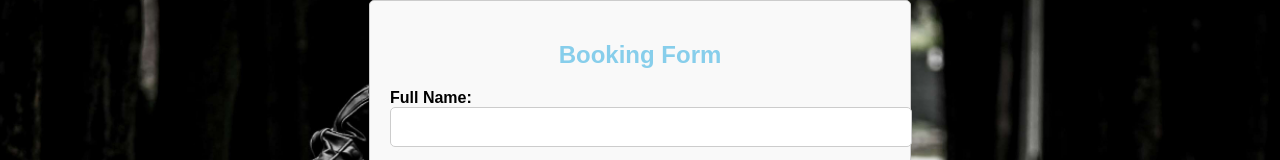
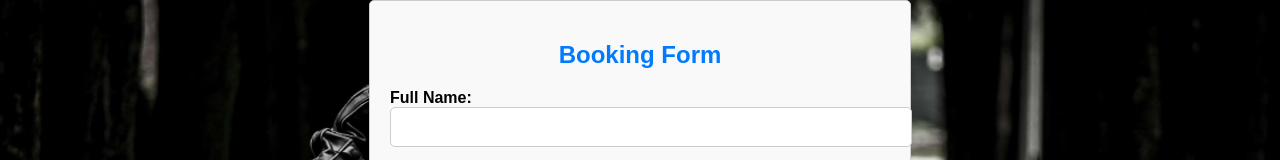
Before and after one commit to Rahul-R-1796/Bike_Service_App, a React (Create React App) app in the folder Bike_Service_Front_End/: page /booking in a window 1280 px wide. Shown: the top 160 px of the page. Built offline with nearby package versions, Linux system fonts and the light colour scheme.

Commit message:
Update BookingForm.css

```diff
--- a/Bike_Service_Front_End/src/components/Styles/BookingForm.css
+++ b/Bike_Service_Front_End/src/components/Styles/BookingForm.css
@@ -13,7 +13,7 @@
   .booking-form-container h2 {
     text-align: center;
     margin-bottom: 20px;
-       color: #87CEEB;
+        color: #007bff;
   }
 
   .booking-form-container form {
```
